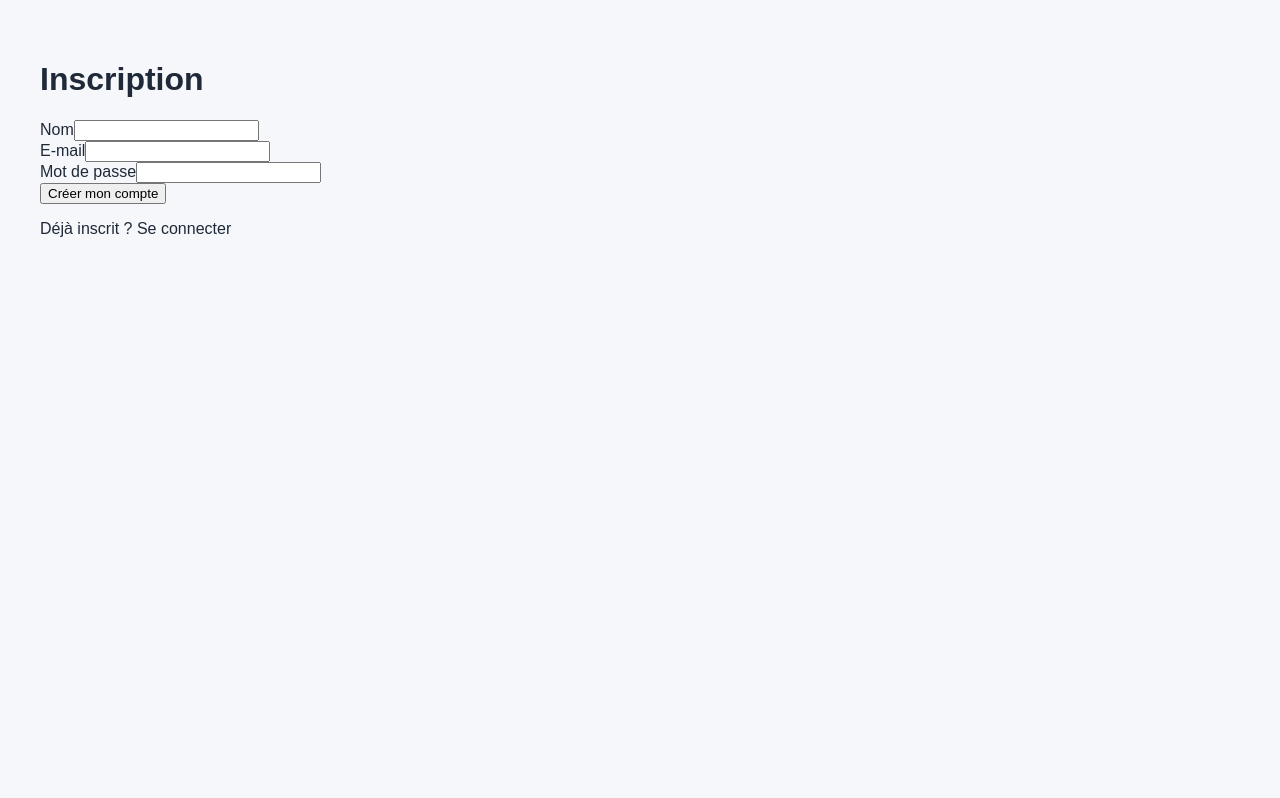
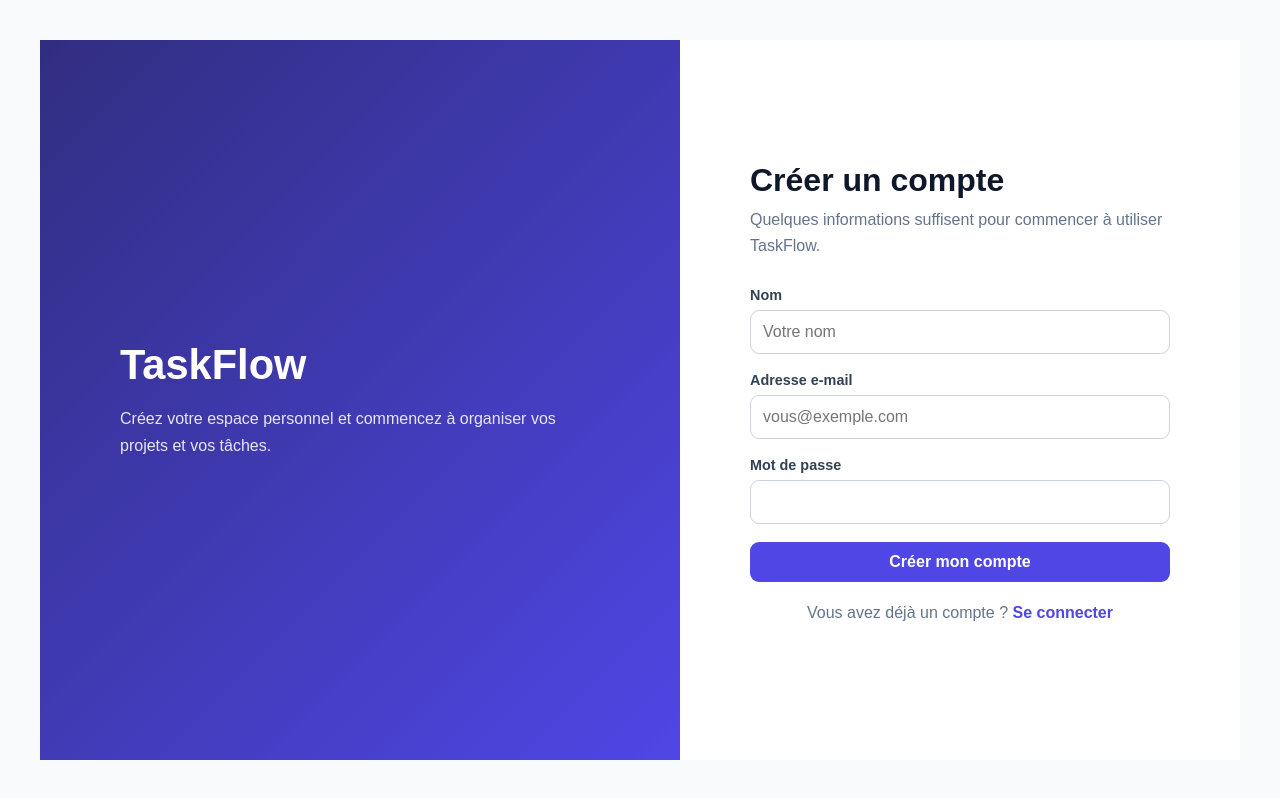
Before and after one commit to ir-kel/taskflow-react, a React (Vite) app: page /inscription in a window 1280 px wide. Built offline with nearby package versions, Linux system fonts and the light colour scheme.

Commit message:
style: finalisation des pages authentification et 404

```diff
--- a/src/index.css
+++ b/src/index.css
@@ -825,3 +825,129 @@ textarea.form-control {
     padding: 24px 18px;
   }
 }
+
+
+/* =========================
+   AUTHENTIFICATION
+   ========================= */
+
+.auth-page {
+  min-height: 100vh;
+  display: flex;
+  align-items: stretch;
+  background: #f8fafc;
+}
+
+.auth-visual {
+  flex: 1;
+  display: flex;
+  align-items: center;
+  justify-content: center;
+  padding: 48px;
+  background:
+    linear-gradient(
+      135deg,
+      #312e81,
+      #4f46e5
+    );
+  color: #ffffff;
+}
+
+.auth-visual-content {
+  max-width: 480px;
+}
+
+.auth-visual h1 {
+  margin: 0 0 16px;
+  font-size: 2.6rem;
+}
+
+.auth-visual p {
+  margin: 0;
+  line-height: 1.7;
+  color: rgba(255, 255, 255, 0.88);
+}
+
+.auth-form-side {
+  width: min(100%, 560px);
+  display: flex;
+  align-items: center;
+  justify-content: center;
+  padding: 40px;
+  background: #ffffff;
+}
+
+.auth-card {
+  width: 100%;
+  max-width: 420px;
+}
+
+.auth-card-header {
+  margin-bottom: 28px;
+}
+
+.auth-card-header h2 {
+  margin: 0;
+  color: #0f172a;
+  font-size: 2rem;
+}
+
+.auth-card-header p {
+  margin: 8px 0 0;
+  color: #64748b;
+  line-height: 1.6;
+}
+
+.auth-submit {
+  width: 100%;
+}
+
+.auth-footer {
+  margin-top: 22px;
+  text-align: center;
+  color: #64748b;
+}
+
+.auth-footer a {
+  color: #4f46e5;
+  font-weight: 600;
+  text-decoration: none;
+}
+
+.auth-footer a:hover {
+  text-decoration: underline;
+}
+
+@media (max-width: 800px) {
+  .auth-page {
+    flex-direction: column;
+  }
+
+  .auth-visual {
+    padding: 32px 24px;
+  }
+
+  .auth-visual h1 {
+    font-size: 2rem;
+  }
+
+  .auth-form-side {
+    width: 100%;
+    flex: 1;
+    padding: 32px 20px;
+  }
+}
+
+@media (max-width: 480px) {
+  .auth-visual {
+    padding: 28px 20px;
+  }
+
+  .auth-form-side {
+    padding: 28px 16px;
+  }
+
+  .auth-card-header h2 {
+    font-size: 1.7rem;
+  }
+}
--- a/src/pages/Connexion.jsx
+++ b/src/pages/Connexion.jsx
@@ -45,47 +45,97 @@ function Connexion() {
   }
 
   return (
-    <main>
-      <h1>Connexion</h1>
+    <main className="auth-page">
+      <section className="auth-visual">
+        <div className="auth-visual-content">
+          <h1>TaskFlow</h1>
 
-      <form onSubmit={gererConnexion}>
-        <div>
-          <label htmlFor="email">E-mail</label>
+          <p>
+            Organisez vos projets, gérez vos tâches
+            et suivez votre progression depuis un
+            espace simple et centralisé.
+          </p>
+        </div>
+      </section>
+
+      <section className="auth-form-side">
+        <div className="auth-card">
+          <header className="auth-card-header">
+            <h2>Connexion</h2>
+
+            <p>
+              Connectez-vous pour accéder à vos
+              projets et à votre tableau de bord.
+            </p>
+          </header>
+
+
+          <form
+            className="app-form"
+            onSubmit={gererConnexion}
+          >
+            <div className="form-group">
+              <label htmlFor="emailConnexion">
+                Adresse e-mail
+              </label>
 
               <input
-            id="email"
+                id="emailConnexion"
+                className="form-control"
                 type="email"
                 value={email}
-            onChange={(event) => setEmail(event.target.value)}
+                onChange={(event) =>
+                  setEmail(event.target.value)
+                }
+                placeholder="vous@exemple.com"
+                autoComplete="email"
                 required
               />
             </div>
 
-        <div>
-          <label htmlFor="motDePasse">Mot de passe</label>
+            <div className="form-group">
+              <label htmlFor="motDePasseConnexion">
+                Mot de passe
+              </label>
 
               <input
-            id="motDePasse"
+                id="motDePasseConnexion"
+                className="form-control"
                 type="password"
                 value={motDePasse}
-            onChange={(event) => setMotDePasse(event.target.value)}
+                onChange={(event) =>
+                  setMotDePasse(event.target.value)
+                }
+                autoComplete="current-password"
                 required
               />
             </div>
 
-        {erreur && <p>{erreur}</p>}
+            {erreur && (
+              <p className="form-error">
+                {erreur}
+              </p>
+            )}
 
-        <button type="submit" disabled={chargement}>
-          {chargement ? 'Connexion...' : 'Se connecter'}
+            <button
+              className="button button-primary auth-submit"
+              type="submit"
+              disabled={chargement}
+            >
+              {chargement
+                ? 'Connexion...'
+                : 'Se connecter'}
             </button>
+          </form>
 
-        <p>
+          <p className="auth-footer">
             Pas encore de compte ?{' '}
             <Link to="/inscription">
               Créer un compte
             </Link>
           </p>
-      </form>
+        </div>
+      </section>
     </main>
   )
 }
--- a/src/pages/Inscription.jsx
+++ b/src/pages/Inscription.jsx
@@ -33,7 +33,9 @@ function Inscription() {
         await reponseVerification.json()
 
       if (utilisateursExistants.length > 0) {
-        setErreur('Un compte existe déjà avec cet e-mail.')
+        // setErreur('Un compte existe déjà avec cet e-mail.')
+        setErreur("Impossible de s'inscrir avec cette adresse mail, veuillez vous rassurez qu'elle est valide ou utiliser une autre")
+
         return
       }
 
@@ -70,69 +72,117 @@ function Inscription() {
     }
   }
 
+
   return (
-    <main>
-      <h1>Inscription</h1>
+    <main className="auth-page">
+      <section className="auth-visual">
+        <div className="auth-visual-content">
+          <h1>TaskFlow</h1>
 
-      <form onSubmit={gererInscription}>
-        <div>
-          <label htmlFor="nom">Nom</label>
+          <p>
+            Créez votre espace personnel et commencez
+            à organiser vos projets et vos tâches.
+          </p>
+        </div>
+      </section>
+
+      <section className="auth-form-side">
+        <div className="auth-card">
+          <header className="auth-card-header">
+            <h2>Créer un compte</h2>
+
+            <p>
+              Quelques informations suffisent pour
+              commencer à utiliser TaskFlow.
+            </p>
+          </header>
+
+          <form
+            className="app-form"
+            onSubmit={gererInscription}
+          >
+
+            <div className="form-group">
+              <label htmlFor="nomInscription">
+                Nom
+              </label>
 
               <input
-            id="nom"
+                id="nomInscription"
+                className="form-control"
                 type="text"
                 value={nom}
-            onChange={(event) => setNom(event.target.value)}
+                onChange={(event) =>
+                  setNom(event.target.value)
+                }
+                placeholder="Votre nom"
+                autoComplete="name"
                 required
               />
             </div>
 
-        <div>
-          <label htmlFor="email">E-mail</label>
+            <div className="form-group">
+              <label htmlFor="emailInscription">
+                Adresse e-mail
+              </label>
 
               <input
-            id="email"
+                id="emailInscription"
+                className="form-control"
                 type="email"
                 value={email}
-            onChange={(event) => setEmail(event.target.value)}
+                onChange={(event) =>
+                  setEmail(event.target.value)
+                }
+                placeholder="vous@exemple.com"
+                autoComplete="email"
                 required
               />
             </div>
 
-        <div>
-          <label htmlFor="motDePasse">
+            <div className="form-group">
+              <label htmlFor="motDePasseInscription">
                 Mot de passe
               </label>
 
               <input
-            id="motDePasse"
+                id="motDePasseInscription"
+                className="form-control"
                 type="password"
                 value={motDePasse}
                 onChange={(event) =>
                   setMotDePasse(event.target.value)
                 }
+                autoComplete="new-password"
                 required
               />
             </div>
 
-        {erreur && <p>{erreur}</p>}
+            {erreur && (
+              <p className="form-error">
+                {erreur}
+              </p>
+            )}
 
             <button
+              className="button button-primary auth-submit"
               type="submit"
               disabled={chargement}
             >
               {chargement
-            ? 'Création du compte...'
+                ? 'Création...'
                 : 'Créer mon compte'}
             </button>
           </form>
 
-      <p>
-        Déjà inscrit ?{' '}
+          <p className="auth-footer">
+            Vous avez déjà un compte ?{' '}
             <Link to="/connexion">
               Se connecter
             </Link>
           </p>
+        </div>
+      </section>
     </main>
   )
 }
--- a/src/pages/NonTrouve.jsx
+++ b/src/pages/NonTrouve.jsx
@@ -1,8 +1,27 @@
+import { Link } from 'react-router-dom'
+
 function NonTrouve() {
   return (
-    <main>
-      <h1>404</h1>
-      <p>La page demandée n'existe pas.</p>
+    <main className="not-found-page">
+      <div className="not-found-card">
+        <p className="not-found-code">
+          404
+        </p>
+
+        <h1>Page introuvable</h1>
+
+        <p>
+          La page que vous recherchez n'existe pas
+          ou a peut-être été déplacée.
+        </p>
+
+        <Link
+          to="/dashboard"
+          className="button button-primary"
+        >
+          Retour au tableau de bord
+        </Link>
+      </div>
     </main>
   )
 }
```
Lines whose indentation alone changed are shown as unchanged.
